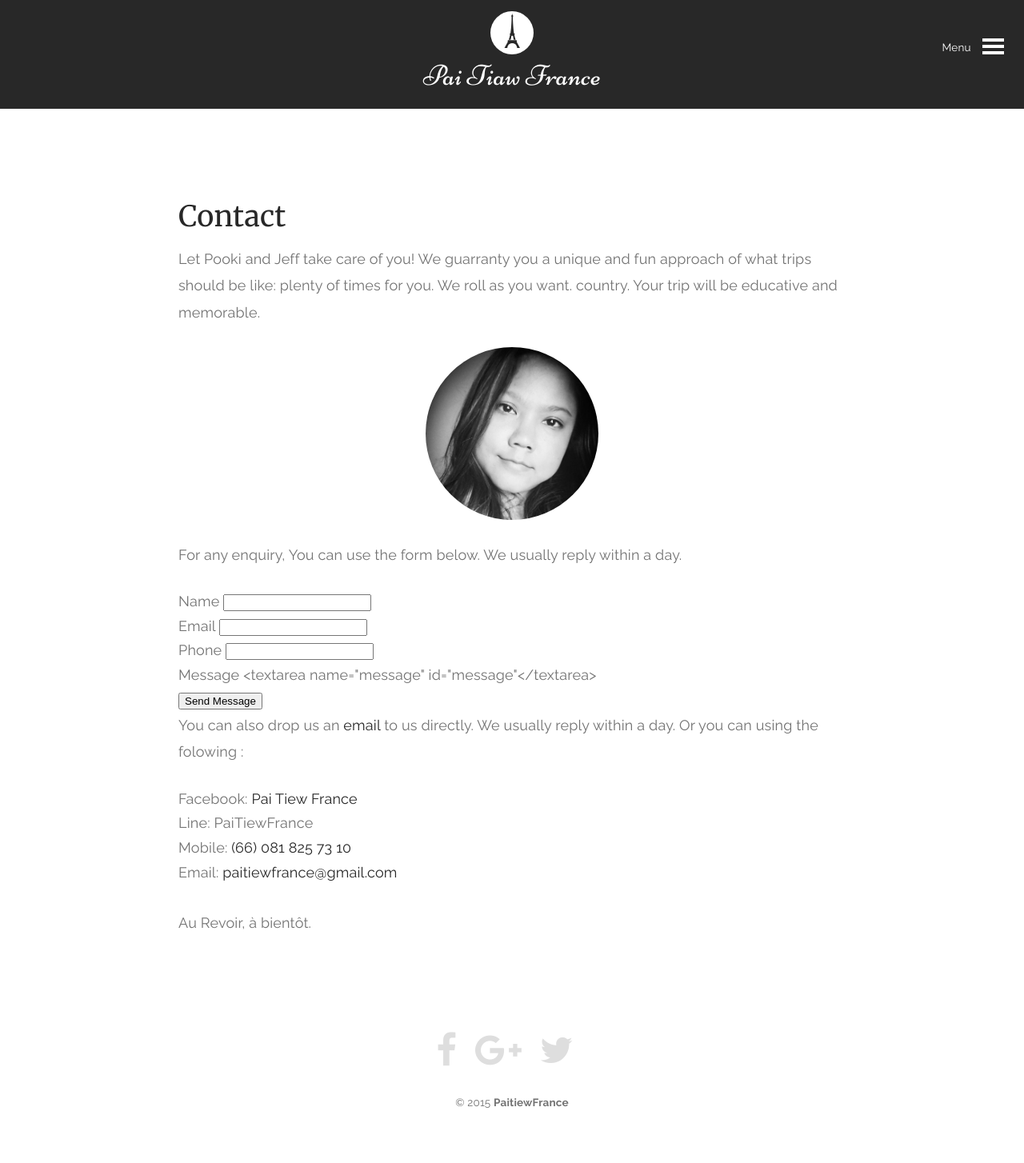
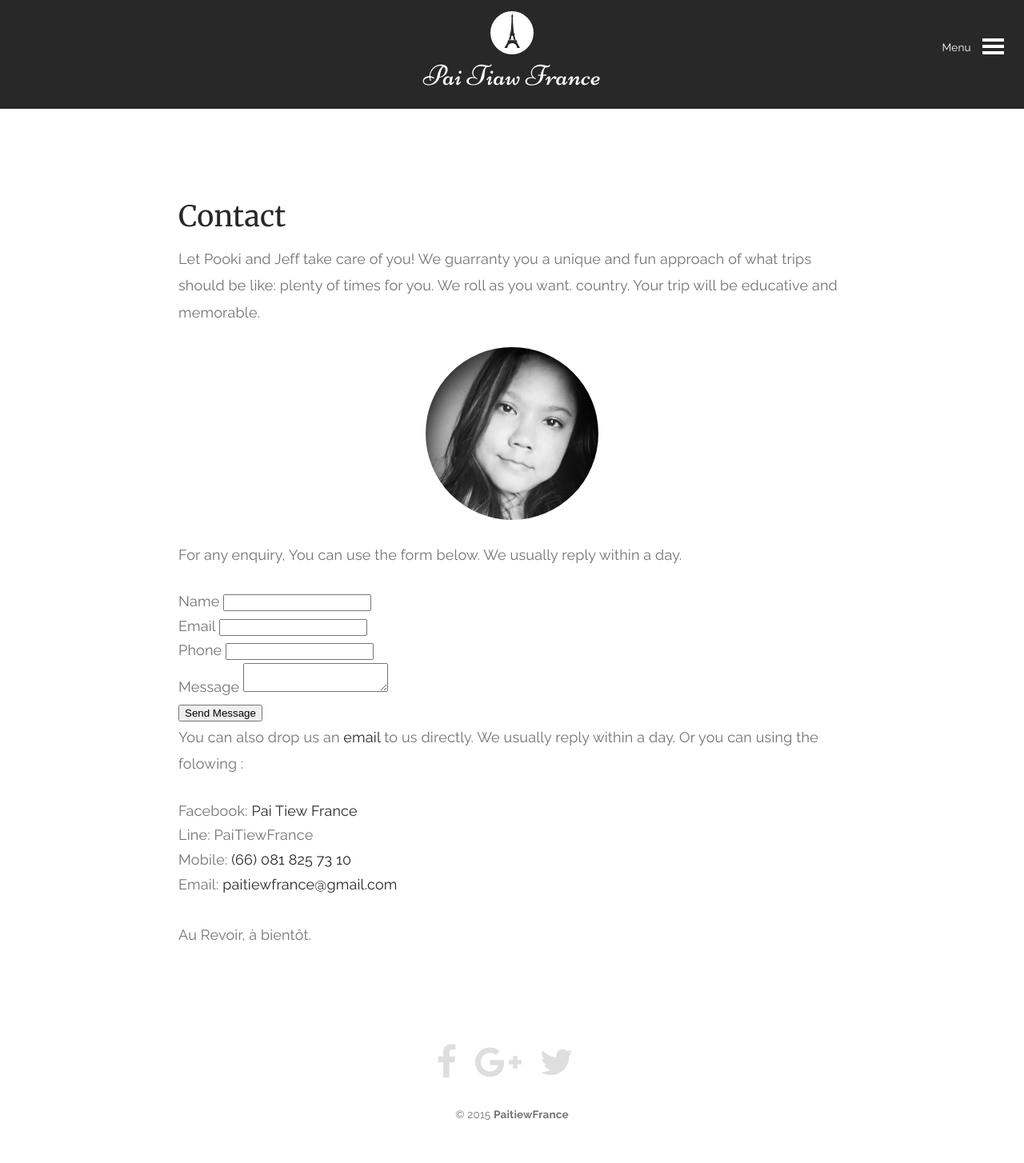
Before and after one commit to paitiewfrance/paitiewfrance.github.io, a Jekyll site: the page built from contact.md, in a window 1280 px wide. Shown: the whole page at 80% size. Built offline with Jekyll 4.4.1, drawn with Linux system fonts in a browser that asks for light colours; nearby versions of some CDN libraries.

Commit message:
Add contact form

```diff
--- a/contact.md
+++ b/contact.md
@@ -33,7 +33,7 @@ For any enquiry,  You can use the form below. We usually reply within a day.
                </li>
                <li>
                    <label for="message">Message</label>
-                   <textarea name="message" id="message"</textarea>
+                   <textarea name="message" id="message"></textarea>
                </li>
             </ul>
 
```
